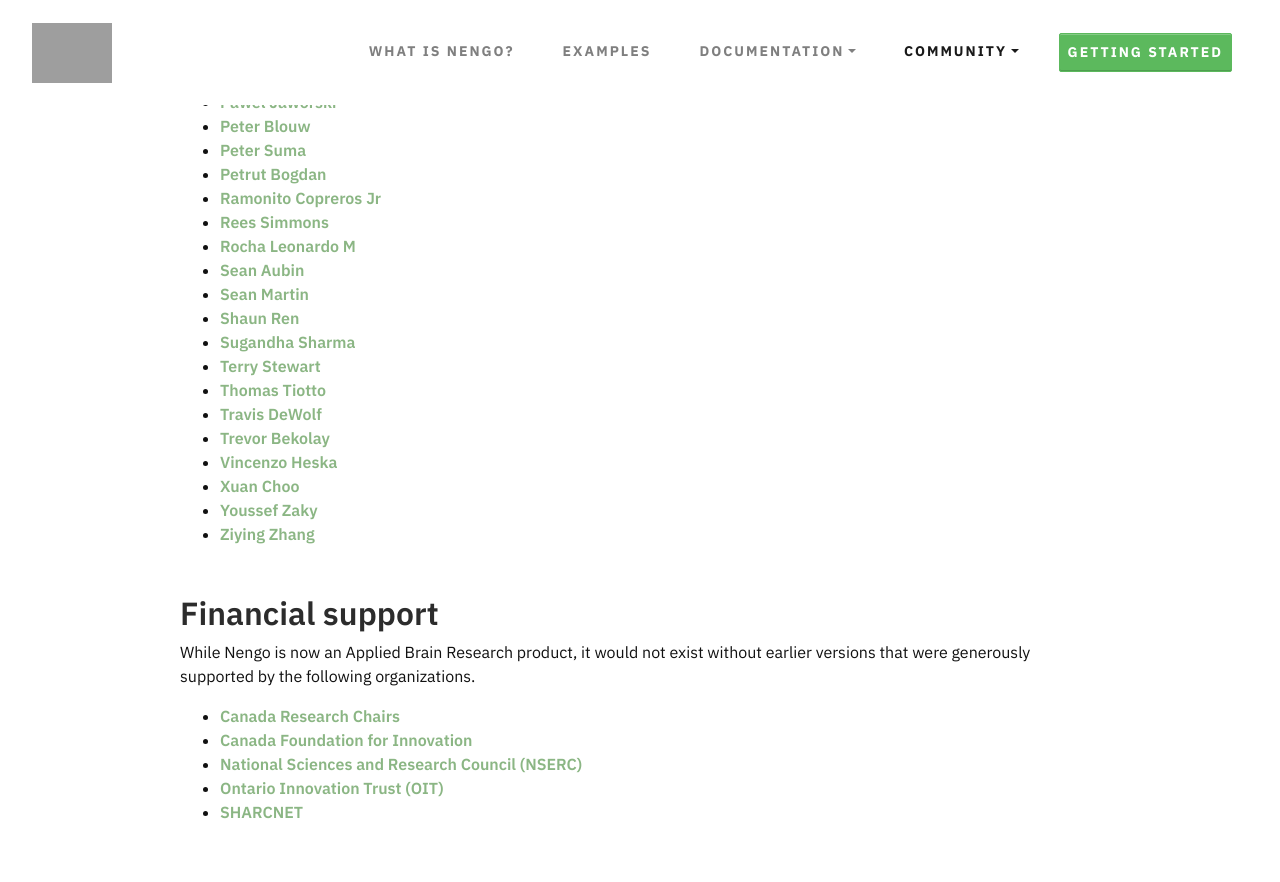
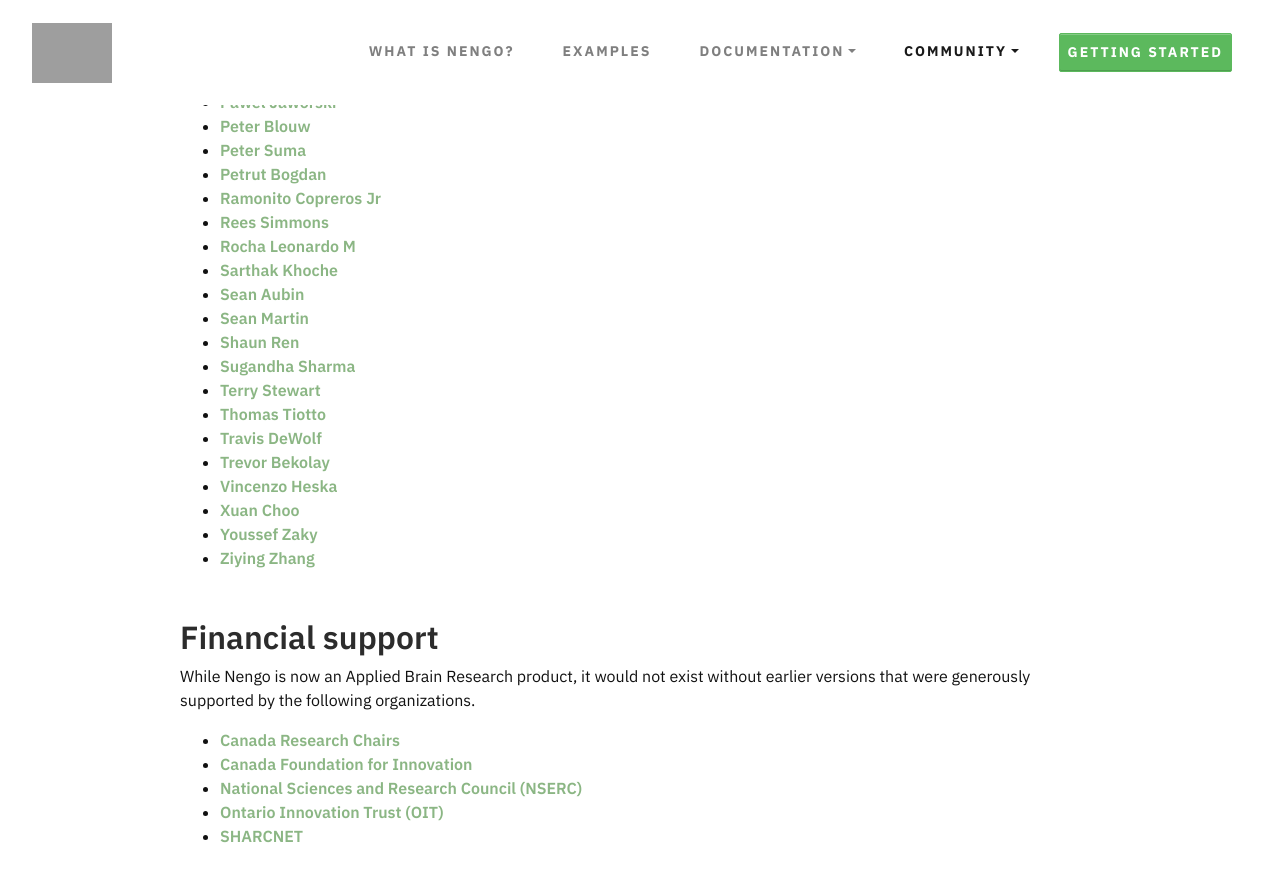
Before and after one commit to nengo/nengo.github.io, a Jekyll site: the page built from people.md, in a window 1280 px wide and 900 px high, scrolled down 1298 px. Shown: the top 882 px of the window. Built offline with Jekyll 4.4.1, drawn with Linux system fonts in a browser that asks for light colours; nearby versions of some CDN libraries.

Commit message:
Add self to people page

```diff
--- a/people.md
+++ b/people.md
@@ -61,6 +61,7 @@
 - [Ramonito Copreros Jr](mailto:ramonito.copreros.jr@appliedbrainresearch.com)
 - [Rees Simmons](mailto:rsimmons@uwaterloo.ca)
 - [Rocha Leonardo M](mailto:leo(dot)m(dot)rocha@gmail.com)
+- [Sarthak Khoche](mailto:sarthak.khoche@gmail.com)
 - [Sean Aubin](mailto:seanaubin@gmail.com)
 - [Sean Martin](mailto:martins7@tcd.ie)
 - [Shaun Ren](mailto:shaun.ren@linux.com)
```
